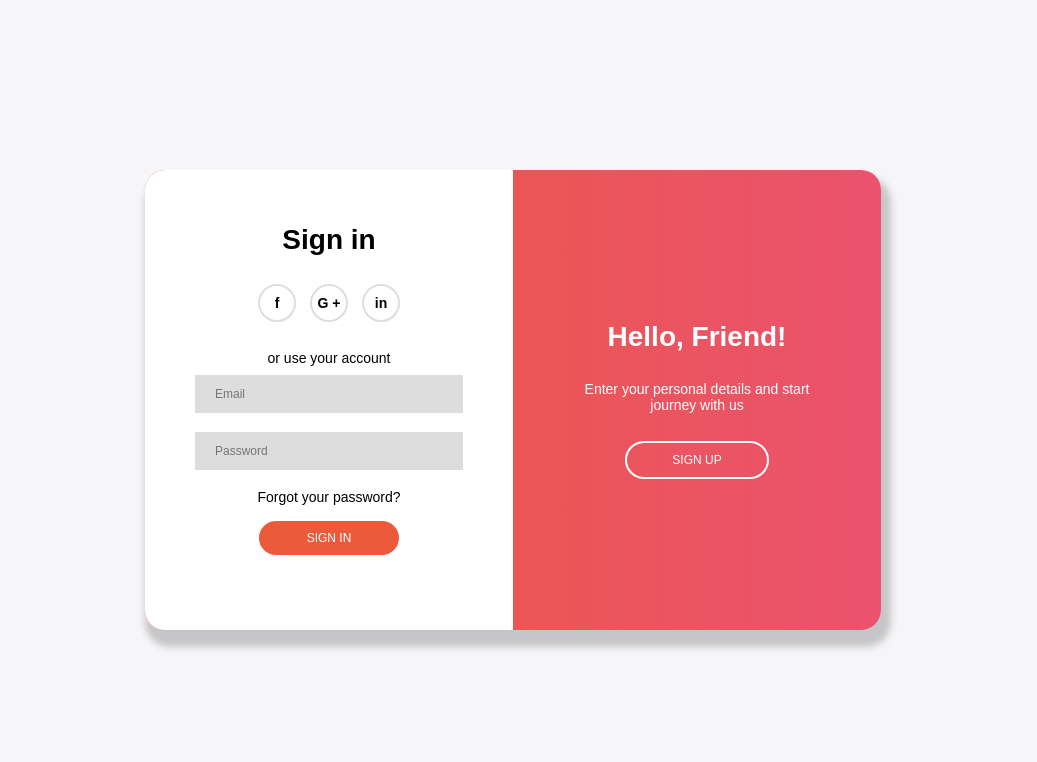
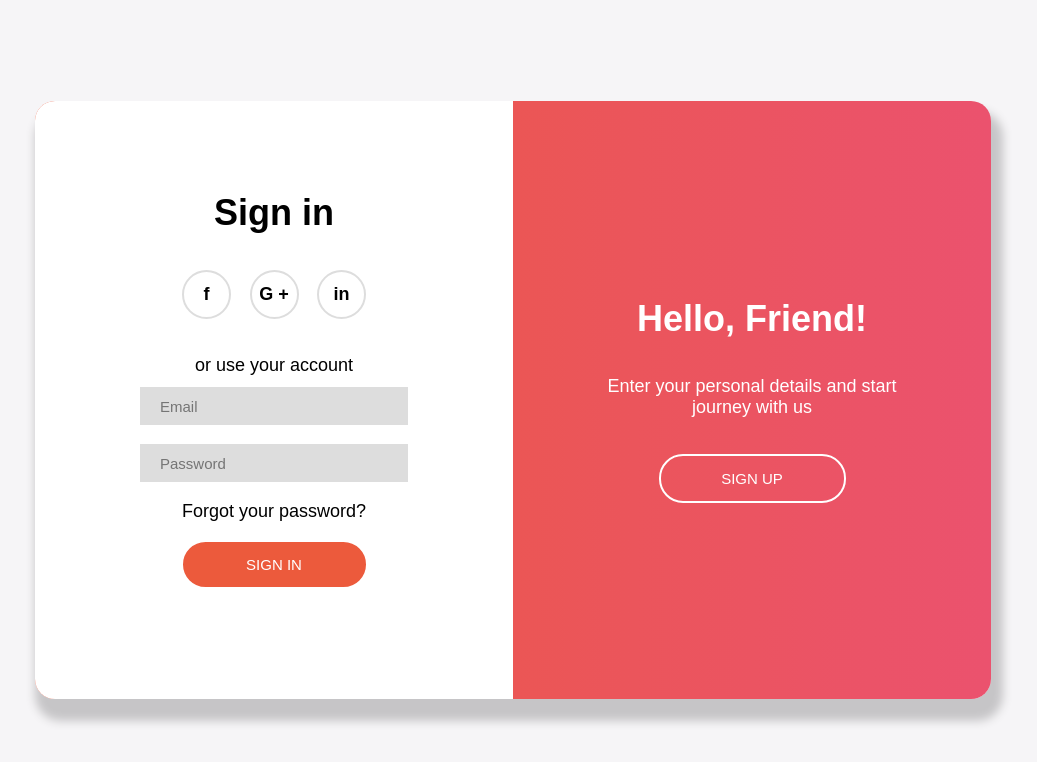
Before and after one commit to SerhiiOsa/TestProject110523, a plain HTML site: page index.html in a window 1280 px wide. Shown: the whole page, without its empty margins (127-1164 px from the left). Drawn offline with Linux system fonts and the light colour scheme.

Commit message:
add more adaptivity

```diff
--- a/script.js
+++ b/script.js
@@ -22,7 +22,7 @@ if(SCREEN_WIDTH >= 2000) {
     SIGN_IN.style.left = '0px';
 }
 
-if(SCREEN_WIDTH >= 1300 && SCREEN_WIDTH < 2000) {
+if(SCREEN_WIDTH >= 1600 && SCREEN_WIDTH < 2000) {
     position = 614;
     moveSize = 614;
     HELLO_FRIEND.style.left = '614px';
@@ -35,7 +35,20 @@ if(SCREEN_WIDTH >= 1300 && SCREEN_WIDTH < 2000) {
     SIGN_IN.style.left = '0px';
 }
 
-if(SCREEN_WIDTH >= 800 && SCREEN_WIDTH < 1300) {
+if(SCREEN_WIDTH >= 1100 && SCREEN_WIDTH < 1600) {
+    position = 478;
+    moveSize = 478;
+    HELLO_FRIEND.style.left = '478px';
+    BLOCK_RIGHT.style.left = '956px';
+    CREATE_ACCOUNT.style.left = '956px';
+    BLOCK_LEFT.style.left = '-478px';
+    SIGN_IN.style.top = '0px';
+    CREATE_ACCOUNT.style.top = '0px';
+    WELLCOME_BACK.style.left = '0px';
+    SIGN_IN.style.left = '0px';
+}
+
+if(SCREEN_WIDTH >= 800 && SCREEN_WIDTH < 1100) {
     position = 368;
     moveSize = 368;
     HELLO_FRIEND.style.left = '368px';
@@ -48,13 +61,25 @@ if(SCREEN_WIDTH >= 800 && SCREEN_WIDTH < 1300) {
     SIGN_IN.style.left = '0px';
 }
 
-if(SCREEN_WIDTH < 800) {
+if(SCREEN_WIDTH >= 541 && SCREEN_WIDTH < 800) {
+    position = 0;
+    moveSize = 541;
+    HELLO_FRIEND.style.left = '0px';
+    WELLCOME_BACK.style.left = '-541px';
+    SIGN_IN.style.top = '336px';
+    CREATE_ACCOUNT.style.top = '336px';
+    BLOCK_RIGHT.style.left = '541px';
+    CREATE_ACCOUNT.style.left = '541px';
+    BLOCK_LEFT.style.left = '-541px';
+}
+
+if(SCREEN_WIDTH < 541) {
     position = 0;
     moveSize = 360;
     HELLO_FRIEND.style.left = '0px';
     WELLCOME_BACK.style.left = '-360px';
-    SIGN_IN.style.top = '280px';
-    CREATE_ACCOUNT.style.top = '280px';
+    SIGN_IN.style.top = '260px';
+    CREATE_ACCOUNT.style.top = '260px';
     BLOCK_RIGHT.style.left = '360px';
     CREATE_ACCOUNT.style.left = '360px';
     BLOCK_LEFT.style.left = '-360px';
@@ -75,7 +100,7 @@ window.addEventListener("resize", function() {
         SIGN_IN.style.left = '0px';
     }
 
-    if(SCREEN_WIDTH >= 1300 && SCREEN_WIDTH < 2000) {
+    if(SCREEN_WIDTH >= 1600 && SCREEN_WIDTH < 2000) {
         position = 614;
         moveSize = 614;
         HELLO_FRIEND.style.left = '614px';
@@ -88,7 +113,20 @@ window.addEventListener("resize", function() {
         SIGN_IN.style.left = '0px';
     }
 
-    if(SCREEN_WIDTH >= 800 && SCREEN_WIDTH < 1300) {
+    if(SCREEN_WIDTH >= 1100 && SCREEN_WIDTH < 1600) {
+        position = 478;
+        moveSize = 478;
+        HELLO_FRIEND.style.left = '478px';
+        BLOCK_RIGHT.style.left = '956px';
+        CREATE_ACCOUNT.style.left = '956px';
+        BLOCK_LEFT.style.left = '-478px';
+        SIGN_IN.style.top = '0px';
+        CREATE_ACCOUNT.style.top = '0px';
+        WELLCOME_BACK.style.left = '0px';
+        SIGN_IN.style.left = '0px';
+    }
+
+    if(SCREEN_WIDTH >= 800 && SCREEN_WIDTH < 1100) {
         position = 368;
         moveSize = 368;
         HELLO_FRIEND.style.left = '368px';
@@ -101,13 +139,25 @@ window.addEventListener("resize", function() {
         SIGN_IN.style.left = '0px';
     }
 
-    if(SCREEN_WIDTH < 800) {
+    if(SCREEN_WIDTH >= 541 && SCREEN_WIDTH < 800) {
+        position = 0;
+        moveSize = 541;
+        HELLO_FRIEND.style.left = '0px';
+        WELLCOME_BACK.style.left = '-541px';
+        SIGN_IN.style.top = '336px';
+        CREATE_ACCOUNT.style.top = '336px';
+        BLOCK_RIGHT.style.left = '541px';
+        CREATE_ACCOUNT.style.left = '541px';
+        BLOCK_LEFT.style.left = '-541px';
+    }
+
+    if(SCREEN_WIDTH < 541) {
         position = 0;
         moveSize = 360;
         HELLO_FRIEND.style.left = '0px';
         WELLCOME_BACK.style.left = '-360px';
-        SIGN_IN.style.top = '280px';
-        CREATE_ACCOUNT.style.top = '280px';
+        SIGN_IN.style.top = '260px';
+        CREATE_ACCOUNT.style.top = '260px';
         BLOCK_RIGHT.style.left = '360px';
         CREATE_ACCOUNT.style.left = '360px';
         BLOCK_LEFT.style.left = '-360px';
--- a/style.css
+++ b/style.css
@@ -7,29 +7,121 @@
 
 @media (min-width: 360px) {
     .wrapper{
+        max-width: 540px;
+        height: 100vh;
+    }
+
+    .form-wrapper {
+        width: 360px;
+        height: 650px;
+        flex-direction: column;
+        box-shadow: 2px 5px 3px 2px #C6C5C7;
+    }
+
+    .form-wrapper > div {
+        width: 360px;
+        height: 390px;
+    }
+
+    #sign-in-form, #create-account {
+        width: 360px;
+        height: 390px;
+    }
+
+    #hello-friend, #welcome-back {
+        width: 360px;
+        height: 260px;
+    }
+
+    #sign-in-form > div, #create-account > div {
+        font-size: 28px;
+        font-weight: bolder;
+        margin-bottom: 28px;
+    }
+
+    .soc-networks {
+        width: 142px;
+        height: 38px;
+    }
+
+    .soc-networks > div {
+        font-size: 14px;
+        width: 38px;
+        height: 38px;
+    }
+
+    #sign-in-form > p, #create-account > p {
+        font-size: 12px;
+        margin-bottom: 9px;
+    }
+
+    #create-account > p {
+        font-size: 12px;
+    }
+
+    .loginForm > p {
+        font-size: 14px;
+        margin-bottom: 14px;
+    }
+
+    input {
+        font-size: 12px;
+        width: 268px;
+        height: 38px;
+        margin-bottom: 19px;
+    }
+
+    input:last-child {
+        font-size: 12px;
+        border-radius: 30px;
+        width: 144px;
+        height: 38px;
+    }
+
+    #hello-friend > div, #welcome-back > div {
+        font-size: 28px;
+        font-weight: bolder;
+        margin-bottom: 28px;
+    }
+
+    #hello-friend > div > p, #welcome-back > div > p {
+        font-size: 14px;
+    }
+
+    button {
+        font-size: 12px;
+        border-radius: 24px;
+        width: 144px;
+        height: 38px;
+    }
+}
+
+@media (min-width: 541px) {
+    .wrapper{
         max-width: 799px;
         height: 100vh;
     }
 
     .form-wrapper {
-        width: 360px;
-        height: 740px;
+        width: 540px;
+        height: 840px;
         flex-direction: column;
+        box-shadow: 2px 5px 3px 2px #C6C5C7;
     }
 
     .form-wrapper > div {
-        width: 360px;
-        height: 460px;
+        width: 540px;
+        height: 504px;
     }
 
     #sign-in-form, #create-account {
-        width: 360px;
-        height: 460px;
+        width: 540px;
+        height: 504px;
     }
 
     #hello-friend, #welcome-back {
-        width: 360px;
-        height: 280px;
+        width: 540px;
+        height: 336px;
     }
 
     #sign-in-form > div, #create-account > div {
@@ -97,7 +189,7 @@
 
 @media (min-width: 800px) {
     .wrapper{
-        max-width: 1299px;
+        max-width: 1099px;
         height: 100vh;
     }
 
@@ -177,7 +269,89 @@
     }
 }
 
-@media (min-width: 1300px) {
+@media (min-width: 1100px) {
+    .wrapper{
+        max-width: 1599px;
+        height: 100vh;
+    }
+
+    .form-wrapper {
+        width: 956px;
+        height: 598px;
+        box-shadow: 6px 16px 10px 6px #C6C5C7;
+        flex-direction: row;
+    }
+
+    .form-wrapper > div {
+        width: 478px;
+        height: 598px;
+    }
+
+    #sign-in-form, #create-account, #hello-friend, #welcome-back {
+        width: 478px;
+        height: 598px;
+    }
+
+    #sign-in-form > div, #create-account > div {
+        font-size: 36px;
+        font-weight: bolder;
+        margin-bottom: 36px;
+    }
+
+    .soc-networks {
+        width: 184px;
+        height: 49px;
+    }
+
+    .soc-networks > div {
+        font-size: 18px;
+        width: 49px;
+        height: 49px;
+    }
+
+    #sign-in-form > p, #create-account > p {
+        font-size: 18px;
+        margin-bottom: 11px;
+    }
+
+    .loginForm > p {
+        font-size: 18px;
+        margin-bottom: 18px;
+    }
+
+    input {
+        font-size: 15px;
+        width: 268px;
+        height: 38px;
+        margin-bottom: 19px;
+    }
+
+    input:last-child {
+        font-size: 15px;
+        border-radius: 30px;
+        width: 187px;
+        height: 49px;
+    }
+
+    #hello-friend > div, #welcome-back > div {
+        font-size: 36px;
+        font-weight: bolder;
+        margin-bottom: 36px;
+    }
+
+    #hello-friend > div > p, #welcome-back > div > p {
+        font-size: 18px;
+    }
+
+    button {
+        font-size: 15px;
+        border-radius: 24px;
+        width: 187px;
+        height: 49px;
+    }
+}
+
+@media (min-width: 1600px) {
     .wrapper{
         max-width: 1999px;
         height: 100vh;
```
